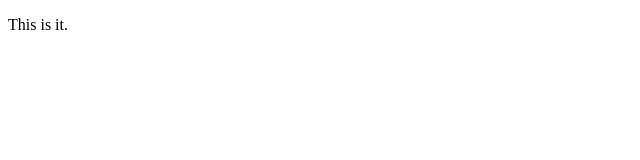
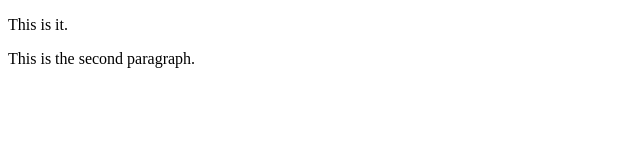
Before and after one commit to koehlerb/koehlerb.github.io, a plain HTML site: page index.html in a window 1280 px wide. Shown: the whole page, without its empty margins (0-640 px from the left). Drawn offline with Linux system fonts and the light colour scheme.

Commit message:
added another paragraph

```diff
--- a/index.html
+++ b/index.html
@@ -10,5 +10,8 @@
   <p>
     This is it.
   </p>
+  <p>
+    This is the second paragraph.
+  </p>
 </body>
 </html>
```
